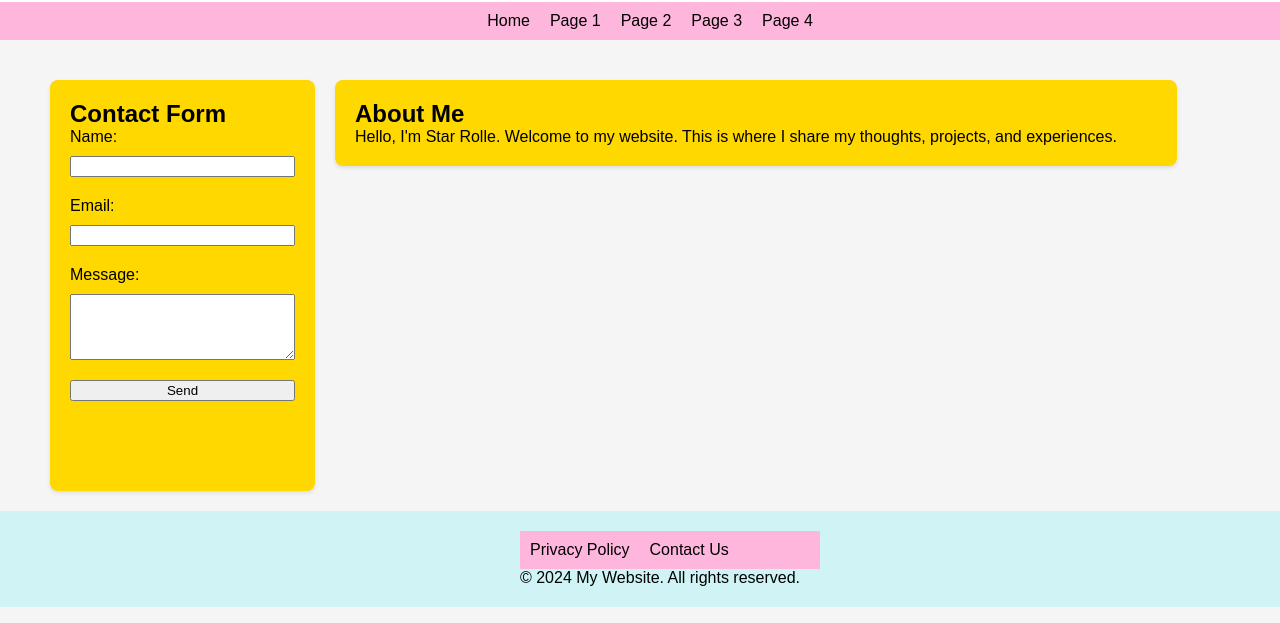
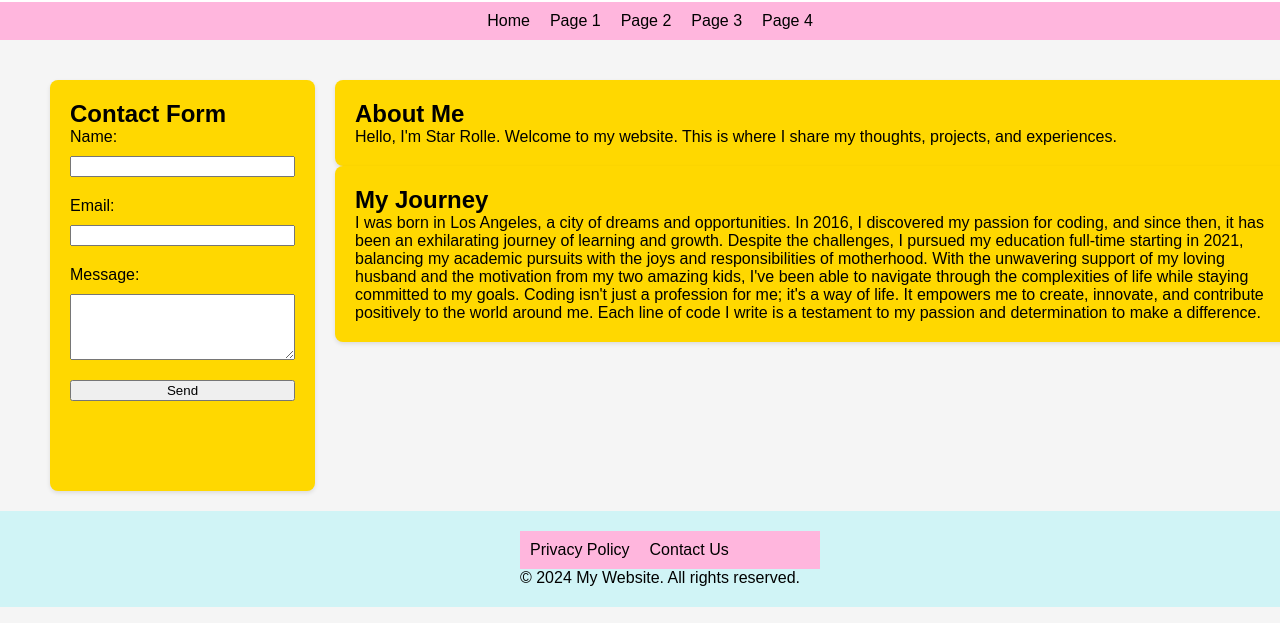
Before and after one commit to starrolle13/stars-portfolio, a plain HTML site: page index.html in a window 1280 px wide. Shown: the part 177-800 px from the top of the page. Drawn offline with Linux system fonts and the light colour scheme.

```diff
--- a/index.html
+++ b/index.html
@@ -53,8 +53,18 @@
                     <h2>About Me</h2>
                     <p>Hello, I'm Star Rolle. Welcome to my website. This is where I share my thoughts, projects, and experiences.</p>
                 </article>
+                <div class="container">
+                    <article>
+                        <h2>My Journey</h2>
+                        <p>I was born in Los Angeles, a city of dreams and opportunities. In 2016, I discovered my passion for coding, and since then, it has been an exhilarating journey of learning and growth.
+                        Despite the challenges, I pursued my education full-time starting in 2021, balancing my academic pursuits with the joys and responsibilities of motherhood. With the unwavering support of my loving husband and the motivation from my two amazing kids, I've been able to navigate through the complexities of life while staying committed to my goals.
+                        Coding isn't just a profession for me; it's a way of life. It empowers me to create, innovate, and contribute positively to the world around me. Each line of code I write is a testament to my passion and determination to make a difference.
+                        </p>
+                    </article>
+                </div>
             </div>
         </section>
+
     </div>
 
     <!-- Footer section -->
```
